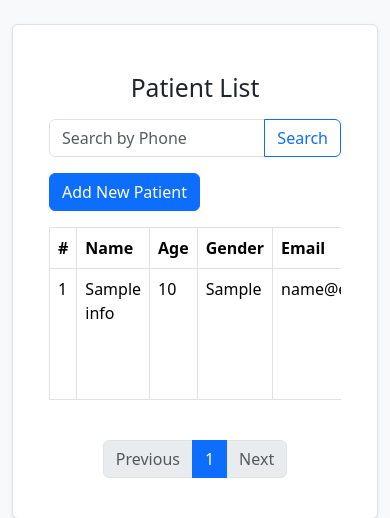
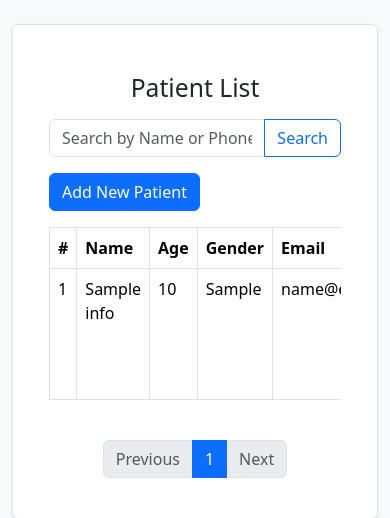
Before and after one commit to aslampa17/patient_info, a Flask app: page / in a window 390 px wide. Shown: the part 56-574 px from the top of the page. Run offline with Flask 3, Linux system fonts and the light colour scheme; tables that the repository leaves empty hold one stand-in row (Sample ...); some libraries are stand-ins or nearby versions.

Commit message:
Update patient search to search using name or phone

```diff
--- a/patients/routes.py
+++ b/patients/routes.py
@@ -19,7 +19,14 @@ def display_patients():
     if search_term:
         terms = [term.strip() for term in search_term.split(",") if term.strip()]
 
-        filters = [PatientInfo.phone.ilike(f"%{term}%") for term in terms]
+        filters = []
+        for term in terms:
+            filters.append(
+                or_(
+                    PatientInfo.phone.ilike(f"%{term}%"),
+                    PatientInfo.name.ilike(f"%{term}%")
+                )
+            )
         statement = statement.where(or_(*filters))
 
     statement = statement.order_by(PatientInfo.created_at.desc())
@@ -43,7 +50,7 @@ def autocomplete_patients():
         return jsonify([])
 
     query = (
-        select(PatientInfo.phone)
+        select(PatientInfo.name, PatientInfo.phone)
         .where(
             or_(
                 PatientInfo.name.ilike(f"%{term}%"),
@@ -53,7 +60,8 @@ def autocomplete_patients():
         .limit(10)
     )
 
-    results = db.session.execute(query).scalars().all()
+    results = db.session.execute(query).all()
+    results = [item for result in results for item in result]
     return jsonify(results)
 
 
--- a/templates/patients.html
+++ b/templates/patients.html
@@ -11,7 +11,7 @@
   <h2 class="text-center">Patient List</h2>
   <form method="GET" action="{{ url_for('patients.display_patients') }}">
     <div class="input-group mb-3 mt-3">
-      <input type="text" id="patient-search" name="search" placeholder="Search by Phone"
+      <input type="text" id="patient-search" name="search" placeholder="Search by Name or Phone"
         value="{{ request.args.get('search', '') }}" class="form-control" />
       <button type="submit" class="btn btn-outline-primary">Search</button>
     </div>
```
